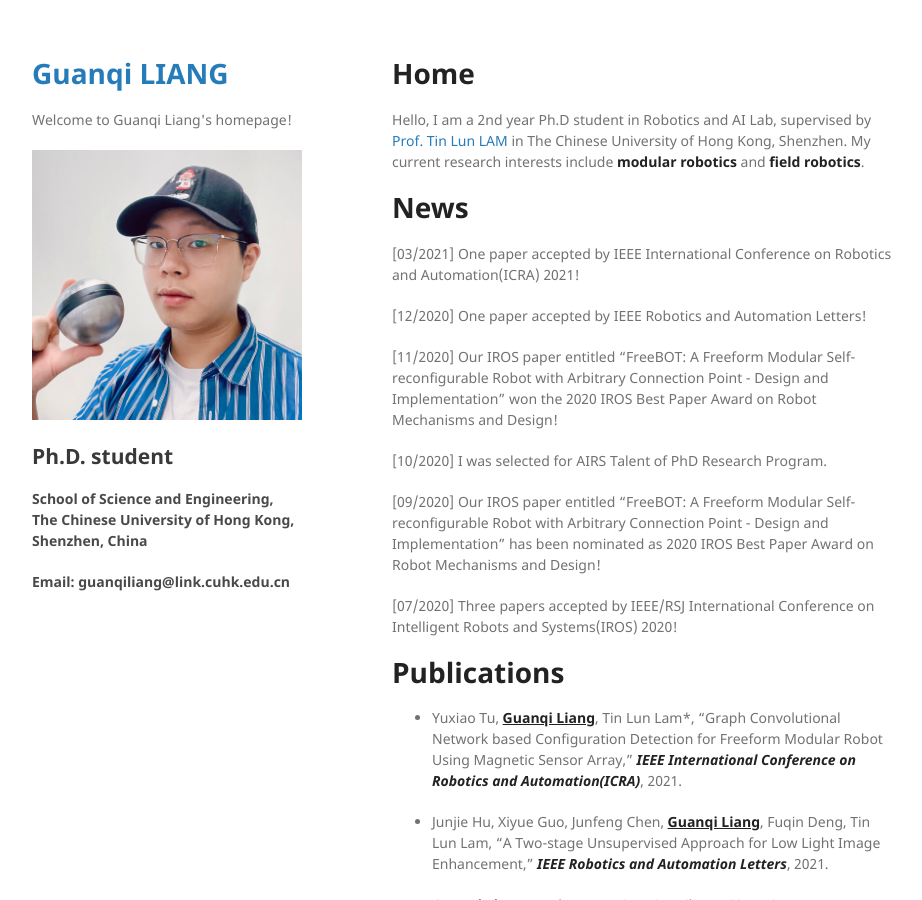
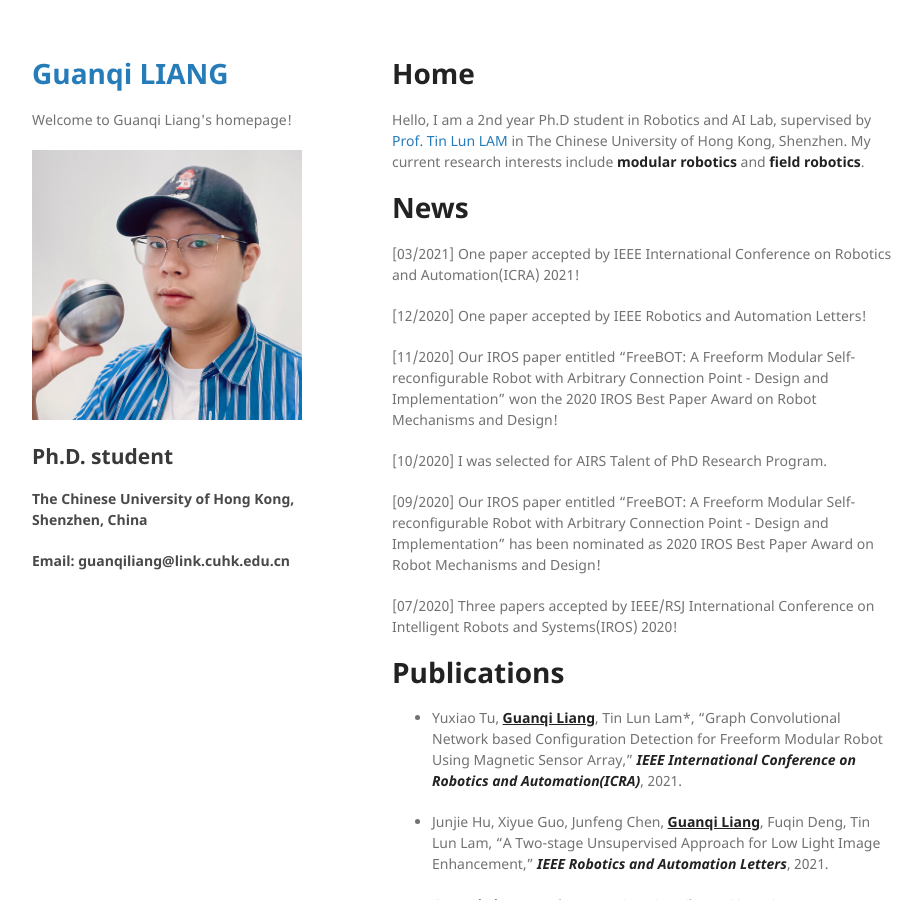
Before and after one commit to guanqiliang/guanqiliang.github.com, a Jekyll site: the page built from index.md, in a window 1280 px wide and 900 px high. Shown: the whole window, without its empty margins (178-1100 px from the left). Built offline with Jekyll 4.4.1, drawn with Linux system fonts in a browser that asks for light colours; our own code applies the rules of GitHub Pages for plain Markdown files.

Commit message:
Update default.html

```diff
--- a/_layouts/default.html
+++ b/_layouts/default.html
@@ -23,9 +23,9 @@
         {% endif %}
 
         {% if site.github.is_user_page %}
-          <p> </p>
+          <p height:3px> </p>
           <h2>Ph.D. student</h2>
-          <h4>School of Science and Engineering, The Chinese University of Hong Kong, Shenzhen, China<h4/>
+          <h4>The Chinese University of Hong Kong, Shenzhen, China<h4/>
           <h4>Email: guanqiliang@link.cuhk.edu.cn</h4>
         {% endif %}
 
```
